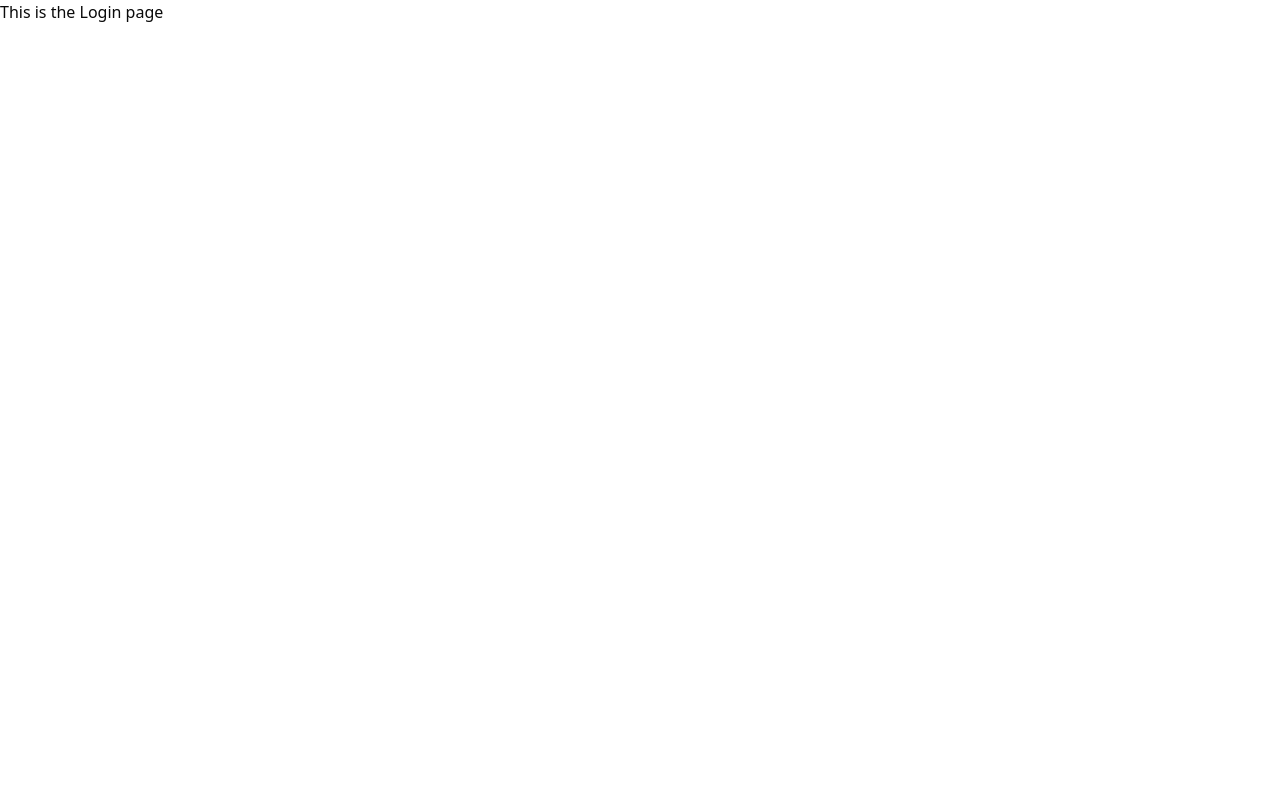
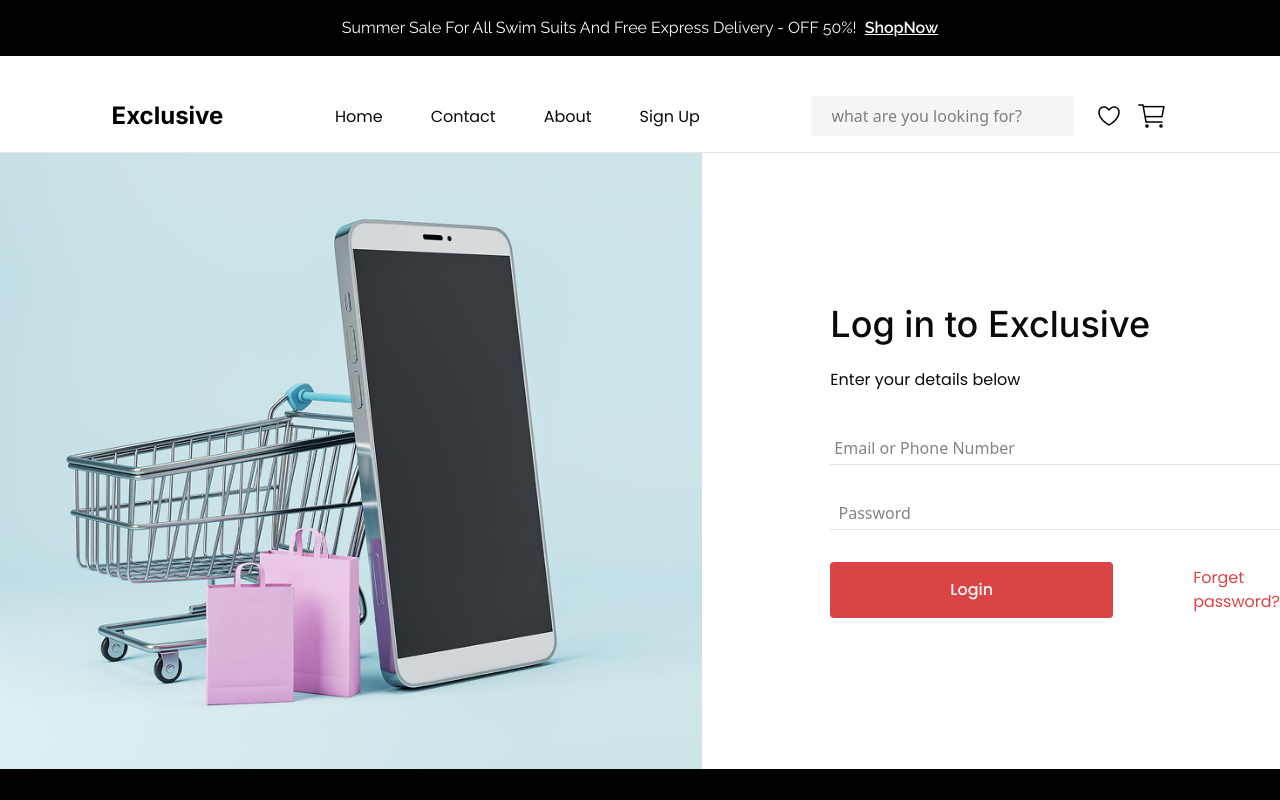
Before and after one commit to luckfer7/ecommerce, a Next.js app: page /login in a window 1280 px wide. Shown: the top 800 px of the page. Built offline with nearby package versions, Linux system fonts and the light colour scheme.

Commit message:
tela de login feita

```diff
--- a/src/app/login/page.jsx
+++ b/src/app/login/page.jsx
@@ -1,7 +1,39 @@
+import Container from "@/components/Container";
+import Footer from "@/components/Footer";
+import Header from "@/components/Header";
+import TopHeader from "@/components/TopHeader";
+import loginImageScreen from "../../../public/login-screen-image.png"
+import Image from "next/image";
+import Link from "next/link";
+import Button from "@/components/Button";
+
 export default function LoginPage() {
     return(
         <div>
-            <h1>This is the Login page</h1>
+            <TopHeader />
+            <Header />
+            <main className=" flex gap-32" >
+                <div>
+                    <Image src={loginImageScreen} alt=" imagem de um celular " />
+                </div>
+                <section className="flex flex-col justify-center  gap-10" >
+                    <div className=" flex flex-col gap-6" >
+                        <h3 className=" font-inter text-4xl tracking-[4%] font-medium " >Log in to Exclusive</h3>
+                        <span className=" font-poppins text-[16px0] " >Enter your details below</span>
+                    </div>
+
+                    <form className="flex flex-col gap-8"  action="">
+                        <input className=" border-b py-1 px-1" placeholder="Email or Phone Number" type="text" />
+                        <input className=" border-b py-1 px-1" placeholder=" Password " type="text" />
+
+                        <Container className="flex gap-20 items-center" >
+                            <Button className=" py-4 px-30 bg-[#DB4444] rounded  text-[#FAFAFA] text-[16px] font-poppins font-medium cursor-pointer" >Login</Button>
+                            <Link href="/login" className=" font-poppins text-[16px] text-[#DB4444] border-b-black cursor-pointer hover:underline " >Forget password?</Link>
+                        </Container>
+                    </form>
+                </section>
+            </main>
+            <Footer />
         </div>
     )
 }
```
